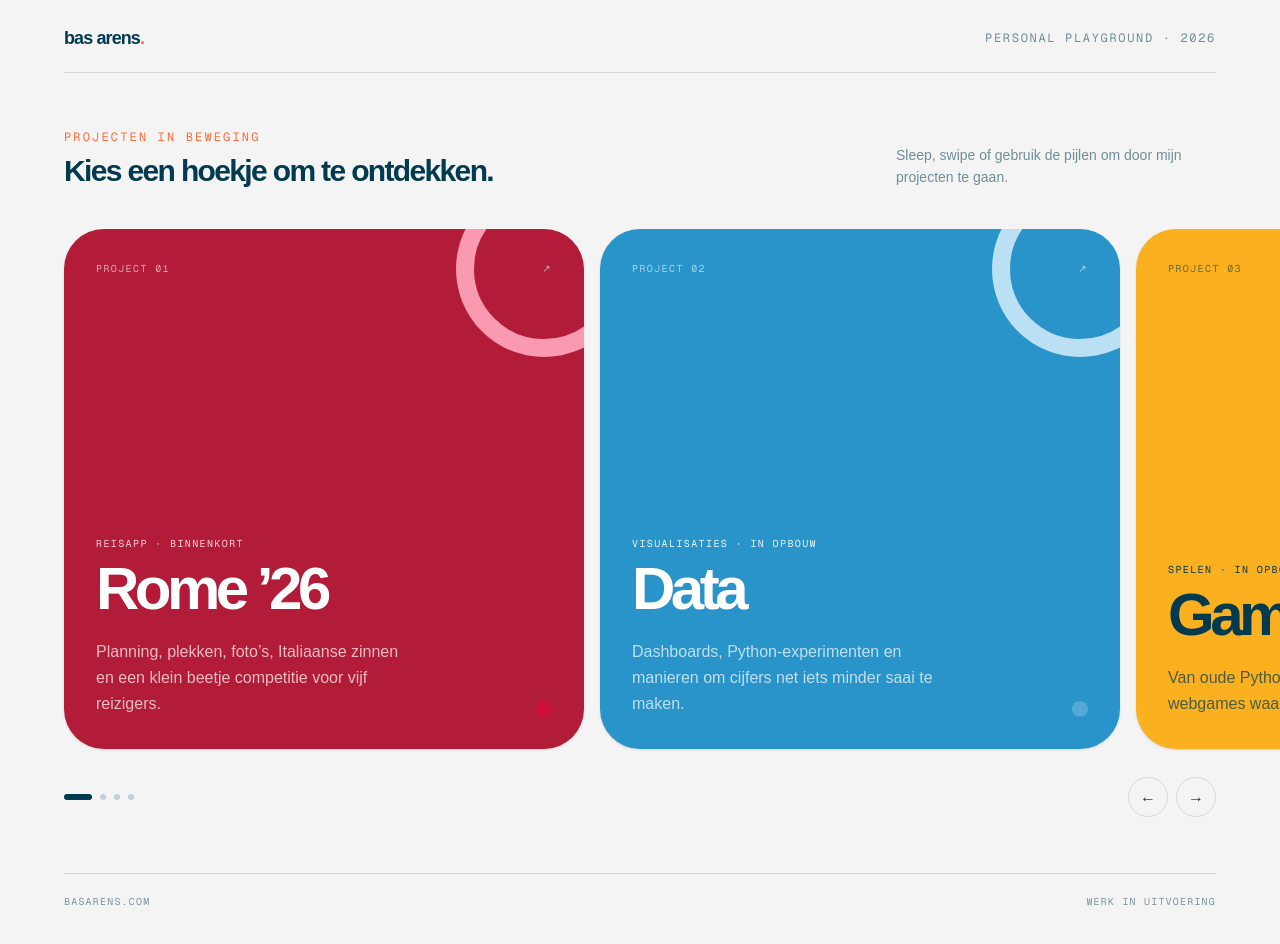
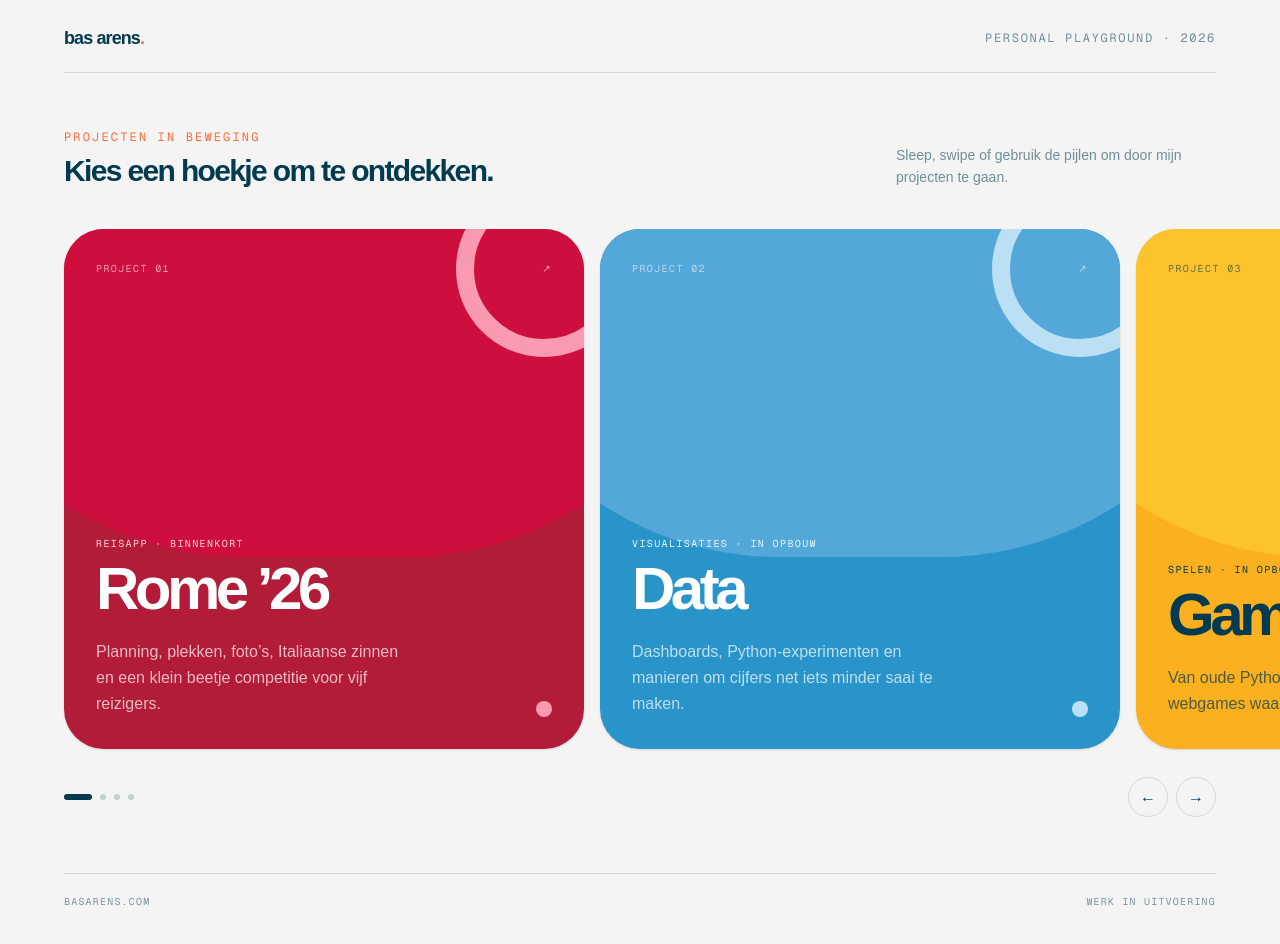
Before and after one commit to basarens/basarens.com, a Next.js app: page / in a window 1280 px wide. Shown: the top 944 px of the page. Built offline with nearby package versions, Linux system fonts and the light colour scheme.

Commit message:
style: add curved two-tone project cards

```diff
--- a/components/projects-carousel.tsx
+++ b/components/projects-carousel.tsx
@@ -9,10 +9,10 @@ const projects = [
     eyebrow: "Reisapp · binnenkort",
     description:
       "Planning, plekken, foto’s, Italiaanse zinnen en een klein beetje competitie voor vijf reizigers.",
-    color: "bg-[#b31c38] text-white",
+    mutedColor: "bg-[#b31c38] text-white",
+    mainColor: "bg-[#ce0f3d]",
     labelColor: "text-[#ffd2dd]",
-    dotColor: "bg-[#ce0f3d]",
-    decoration: "border-[#fa9ab0]",
+    accentColor: "#fa9ab0",
   },
   {
     number: "02",
@@ -20,10 +20,10 @@ const projects = [
     eyebrow: "Visualisaties · in opbouw",
     description:
       "Dashboards, Python-experimenten en manieren om cijfers net iets minder saai te maken.",
-    color: "bg-[#2994c9] text-white",
+    mutedColor: "bg-[#2994c9] text-white",
+    mainColor: "bg-[#54a7d9]",
     labelColor: "text-[#e7f6fc]",
-    dotColor: "bg-[#54a7d9]",
-    decoration: "border-[#bbdff3]",
+    accentColor: "#bbdff3",
   },
   {
     number: "03",
@@ -31,10 +31,10 @@ const projects = [
     eyebrow: "Spelen · in opbouw",
     description:
       "Van oude Python-projecten tot kleine webgames waar je even in kunt verdwijnen.",
-    color: "bg-[#fbb01f] text-[#023a4f]",
+    mutedColor: "bg-[#fbb01f] text-[#023a4f]",
+    mainColor: "bg-[#fdc32d]",
     labelColor: "text-[#023a4f]",
-    dotColor: "bg-[#fdc32d]",
-    decoration: "border-[#fff0db]",
+    accentColor: "#fedeaf",
   },
   {
     number: "04",
@@ -42,10 +42,10 @@ const projects = [
     eyebrow: "Experimenten · altijd open",
     description:
       "Een verzamelplek voor ideeën die nog geen categorie, plan of einddatum nodig hebben.",
-    color: "bg-[#0d5748] text-white",
+    mutedColor: "bg-[#0d5748] text-white",
+    mainColor: "bg-[#006853]",
     labelColor: "text-[#d7f2dd]",
-    dotColor: "bg-[#006853]",
-    decoration: "border-[#bbdfb2]",
+    accentColor: "#bbdfb2",
   },
 ];
 
@@ -114,14 +114,19 @@ export function ProjectsCarousel() {
       >
         {projects.map((project) => (
           <article
-            className={`group relative aspect-square w-[84vw] shrink-0 snap-center overflow-hidden rounded-[2.5rem] p-6 shadow-sm transition duration-500 ease-out hover:-translate-y-2 hover:rotate-[-1deg] sm:w-[520px] sm:p-8 ${project.color}`}
+            className={`group relative aspect-square w-[84vw] shrink-0 snap-center overflow-hidden rounded-[2.5rem] p-6 shadow-sm transition duration-500 ease-out hover:-translate-y-2 hover:rotate-[-1deg] sm:w-[520px] sm:p-8 ${project.mutedColor}`}
             key={project.number}
           >
             <div
-              className={`absolute -right-12 -top-12 h-44 w-44 rounded-full border-[18px] transition-transform duration-700 ease-out group-hover:scale-125 group-hover:-translate-x-4 group-hover:translate-y-4 ${project.decoration}`}
+              className={`absolute -left-[28%] -top-[62%] h-[125%] w-[156%] rounded-full transition-transform duration-700 ease-out group-hover:scale-105 group-hover:-translate-y-3 ${project.mainColor}`}
             />
             <div
-              className={`absolute bottom-8 right-8 h-4 w-4 rounded-full transition-transform duration-500 group-hover:scale-150 ${project.dotColor}`}
+              className="absolute -right-12 -top-12 h-44 w-44 rounded-full border-[18px] transition-transform duration-700 ease-out group-hover:scale-125 group-hover:-translate-x-4 group-hover:translate-y-4"
+              style={{ borderColor: project.accentColor }}
+            />
+            <div
+              className="absolute bottom-8 right-8 h-4 w-4 rounded-full transition-transform duration-500 group-hover:scale-150"
+              style={{ backgroundColor: project.accentColor }}
             />
             <div className="relative flex h-full flex-col">
               <div className="flex items-center justify-between font-mono text-[10px] uppercase tracking-[0.14em] opacity-60">
```
